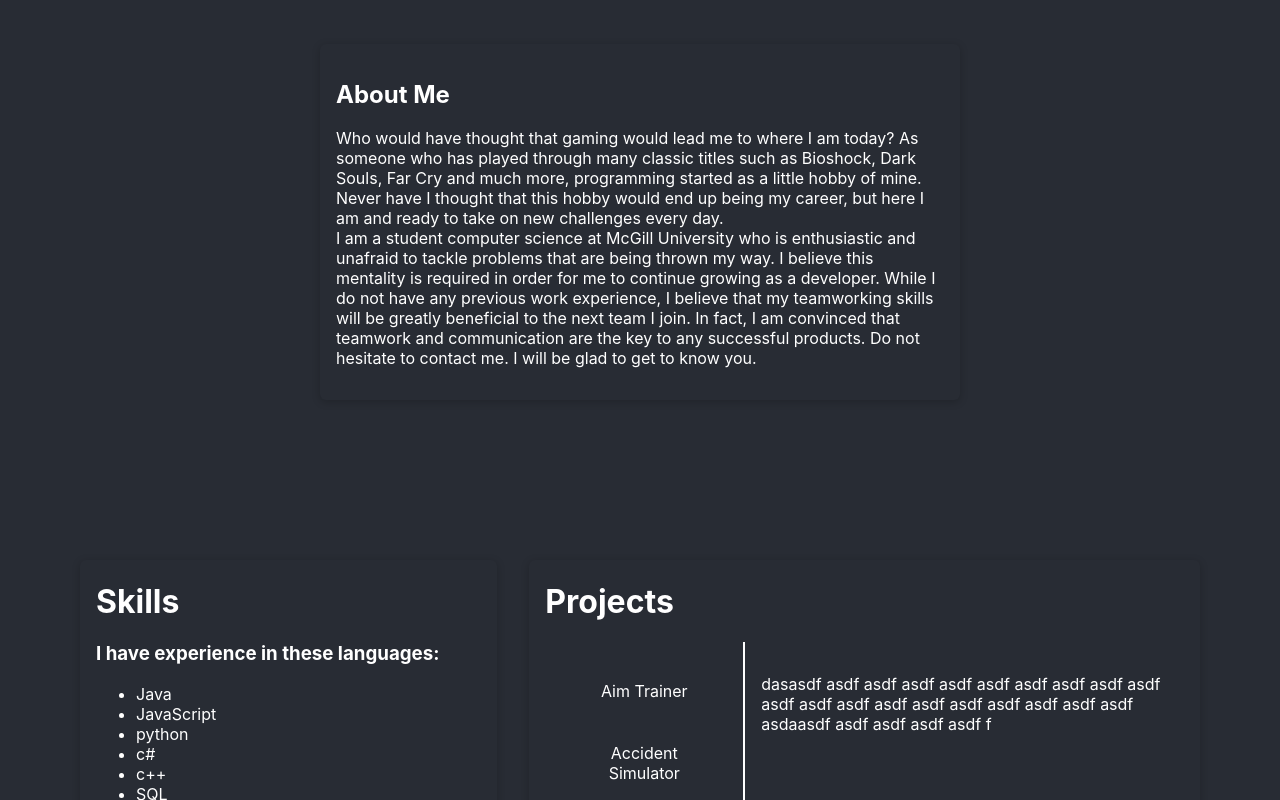
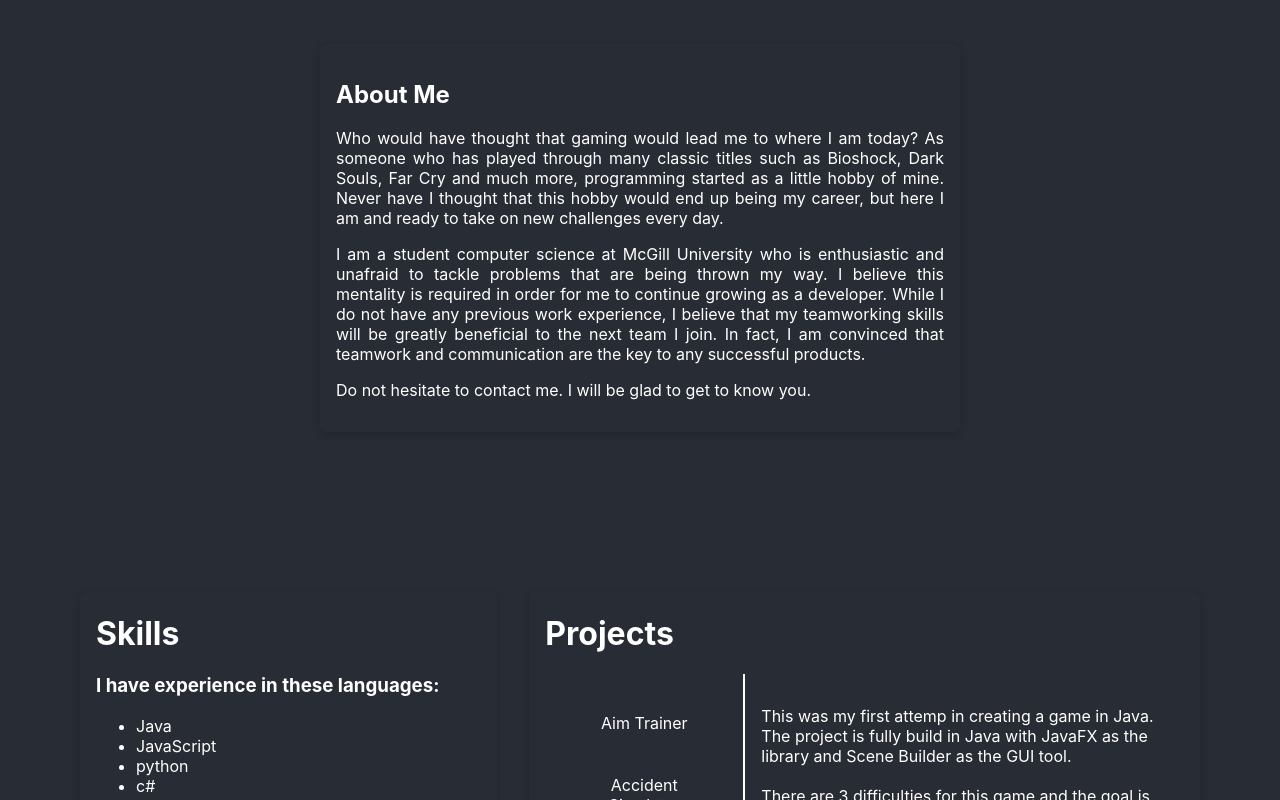
Before and after one commit to yoman321/portfolio, a React (Create React App) app: page / in a window 1280 px wide. Shown: the part 640-1440 px from the top of the page. Built offline with nearby package versions, Linux system fonts and the light colour scheme.

Commit message:
added text to projects

```diff
--- a/package.json
+++ b/package.json
@@ -10,7 +10,7 @@
     "react": "^18.1.0",
     "react-dom": "^18.1.0",
     "react-router-dom": "^6.3.0",
-    "react-scripts": "5.0.1",
+    "react-scripts": "^5.0.1",
     "web-vitals": "^2.1.4"
   },
   "scripts": {
--- a/src/components/AboutMeComponents/AboutMe.js
+++ b/src/components/AboutMeComponents/AboutMe.js
@@ -13,15 +13,20 @@ function AboutMe() {
             Bioshock, Dark Souls, Far Cry and much more, programming started as
             a little hobby of mine. Never have I thought that this hobby would
             end up being my career, but here I am and ready to take on new
-            challenges every day.<br></br>I am a student computer science at
-            McGill University who is enthusiastic and unafraid to tackle
-            problems that are being thrown my way. I believe this mentality is
-            required in order for me to continue growing as a developer. While I
-            do not have any previous work experience, I believe that my
-            teamworking skills will be greatly beneficial to the next team I
-            join. In fact, I am convinced that teamwork and communication are
-            the key to any successful products. Do not hesitate to contact me. I
-            will be glad to get to know you.
+            challenges every day.
+          </p>
+          <p>
+            I am a student computer science at McGill University who is
+            enthusiastic and unafraid to tackle problems that are being thrown
+            my way. I believe this mentality is required in order for me to
+            continue growing as a developer. While I do not have any previous
+            work experience, I believe that my teamworking skills will be
+            greatly beneficial to the next team I join. In fact, I am convinced
+            that teamwork and communication are the key to any successful
+            products.
+          </p>
+          <p>
+            Do not hesitate to contact me. I will be glad to get to know you.
           </p>
         </section>
       </Card>
--- a/src/components/AboutMeComponents/AboutMe.module.css
+++ b/src/components/AboutMeComponents/AboutMe.module.css
@@ -20,6 +20,9 @@
 .section {
   padding: 1rem;
 }
+.section p{
+  text-align: justify;
+}
 .main {
   margin: 10rem auto;
   width: 90%;
--- a/src/components/AboutMeComponents/SkillsAndProjects.js
+++ b/src/components/AboutMeComponents/SkillsAndProjects.js
@@ -1,15 +1,18 @@
+import { useState } from "react";
 import styles from "./SkillsAndProjects.module.css";
 import SectionCard from "../ui/SectionCard";
-import { useState } from "react";
 
 const PROJECTS_DESCRIPTION = [
-   {
-       id: 1,
-    description: "dasasdf asdf asdf asdf asdf asdf asdf asdf asdf asdf asdf asdf asdf asdf asdf asdf asdf asdf asdf asdf asdaasdf asdf asdf asdf asdf f",
+  {
+    id: 1,
+    description:
+      "This was my first attemp in creating a game in Java. The project is fully build in Java with JavaFX as the library and Scene Builder as the GUI tool. " +
+      "\n\n There are 3 difficulties for this game and the goal is click on as many targets as possible before they disappear",
   },
-   {
-       id: 2,
-    description: "1234123412341234",
+  {
+    id: 2,
+    description: 'This was a Cegep project made in order to bring awareness to the dangers of collisions and falling objects in everyday life. It was built using Java, JavaFX as the library, and Scene Builder as a GUI tool.' +
+    '\n\n In this project, we have created 3 simulations: falling object, vehicles collision, and speeding vehicle.'
   },
 ];
 
@@ -54,12 +57,12 @@ function SkillsAndProjects() {
               <tbody>
                 <tr className={styles.actions}>
                   <td>
-                    <button onClick={() => buttonHandler(1)}>
+                    <button type="button" onClick={() => buttonHandler(1)}>
                       Aim Trainer
                     </button>
                   </td>
                   <td>
-                    <button onClick={() => buttonHandler(2)}>
+                    <button type="button" onClick={() => buttonHandler(2)}>
                       Accident Simulator
                     </button>
                   </td>
@@ -68,10 +71,11 @@ function SkillsAndProjects() {
             </table>
             <div className={styles.vl} />
             <div className={styles.text}>
-              {PROJECTS_DESCRIPTION.map(desiredId =>{
-                  if (desiredId.id === id){
-                    return <p key={desiredId.id}>{desiredId.description}</p>
-                  }
+              {PROJECTS_DESCRIPTION.map((desiredId) => {
+                if (desiredId.id === id) {
+                  return <p key={desiredId.id}>{desiredId.description}</p>;
+                }
+                return null;
               })}
             </div>
           </div>
--- a/src/components/AboutMeComponents/SkillsAndProjects.module.css
+++ b/src/components/AboutMeComponents/SkillsAndProjects.module.css
@@ -42,11 +42,7 @@
 }
 .text {
   margin: 1rem;
-  /* min-width: 23rem; */
-  /* overflow-wrap: break-word; */
 }
-.p {
-  white-space: initial;
-  /* max-width: 23rem;
-  max-height: 23rem; */
+.text p {
+  white-space: pre-line;
 }
```
Also changed, not shown: 2 other files (tests, documents, lock files or other folders).
